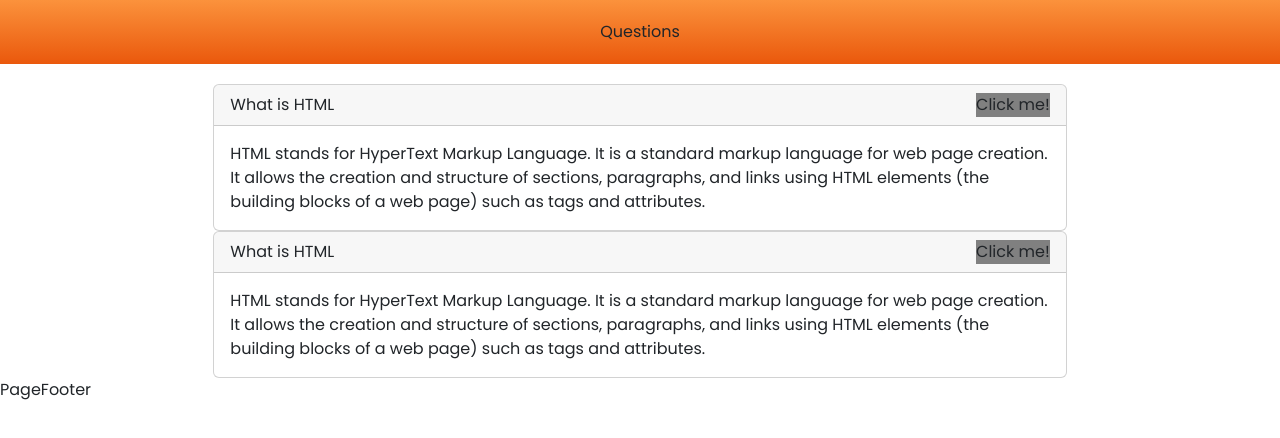
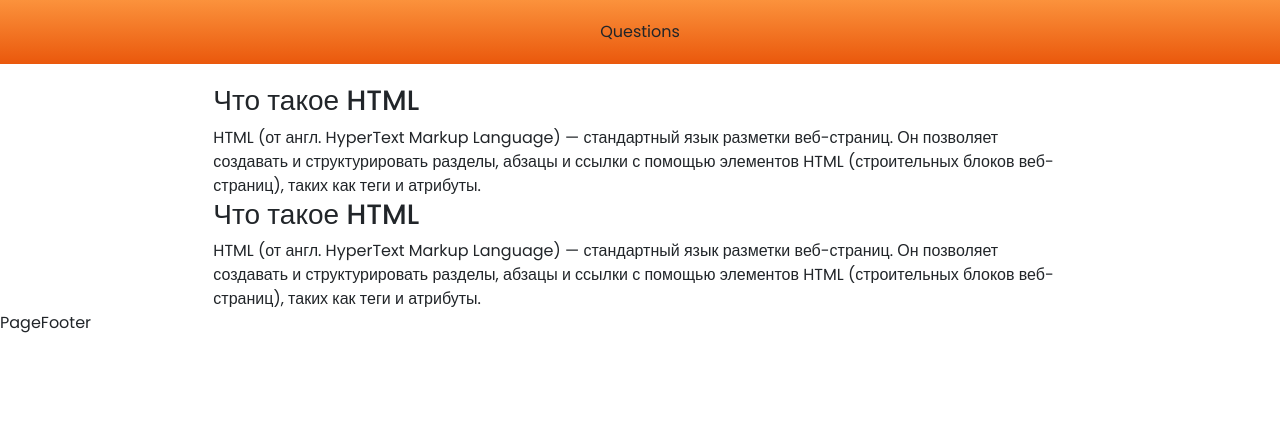
Before and after one commit to yunusahmadov/InterviewProject, a React (Vite) app: page /htmlpage in a window 1280 px wide. Shown: the top 438 px of the page. Built offline with nearby package versions, Linux system fonts and the light colour scheme.

Commit message:
combined json and translator

```diff
--- /dev/null
+++ b/public/locales/en.json
@@ -0,0 +1,4 @@
+{
+    "What is HTML": "What is HTML",
+    "HTML stands for HyperText Markup Language. It is a standard markup language for web page creation. It allows the creation and structure of sections, paragraphs, and links using HTML elements (the building blocks of a web page) such as tags and attributes. ": "HTML stands for HyperText Markup Language. It is a standard markup language for web page creation. It allows the creation and structure of sections, paragraphs, and links using HTML elements (the building blocks of a web page) such as tags and attributes."
+  }
--- /dev/null
+++ b/public/locales/ru.json
@@ -0,0 +1,4 @@
+{
+    "What is HTML": "Что такое HTML",
+    "HTML stands for HyperText Markup Language. It is a standard markup language for web page creation. It allows the creation and structure of sections, paragraphs, and links using HTML elements (the building blocks of a web page) such as tags and attributes. ": "HTML (от англ. HyperText Markup Language) — стандартный язык разметки веб-страниц. Он позволяет создавать и структурировать разделы, абзацы и ссылки с помощью элементов HTML (строительных блоков веб-страниц), таких как теги и атрибуты."
+  }
--- a/src/components/FirstSection.jsx
+++ b/src/components/FirstSection.jsx
@@ -1,11 +1,12 @@
-import React from 'react';
+import React, { useEffect } from 'react';
 import { useTranslation } from 'react-i18next';
 
 import { Link, useLocation, useParams } from 'react-router-dom'
 const FirstSection = ({ endpoint: { items }, changeLanguage }) => {
   const { t } = useTranslation();
   const location = useLocation();
-  console.log(location.pathname);
+
+
 
   return (
     <section className='w-full'>
@@ -24,8 +25,8 @@ const FirstSection = ({ endpoint: { items }, changeLanguage }) => {
               </div>
               <p className='text-xl text-slate-900 break-words max-w-full py-5 '>{t("freq")}</p>
 
-              <Link to={`/${item.link}`}>
-              <button className={`button-theme ${item.btnColor} ${item.btnShadow}`}>
+              <Link target="_blank" to={`/${item.link}`}>
+              <button   className={`button-theme ${item.btnColor} ${item.btnShadow}`}>
               {t("start")}
               </button>
               </Link>
--- a/src/components/Header.jsx
+++ b/src/components/Header.jsx
@@ -1,4 +1,4 @@
-import React, { useState } from 'react';
+import React, { useEffect, useState } from 'react';
 import { useTranslation } from 'react-i18next';
 import InputLabel from '@mui/material/InputLabel';
 import MenuItem from '@mui/material/MenuItem';
@@ -9,6 +9,10 @@ import Select from '@mui/material/Select';
 const Header = ({ changeLanguage }) => {
   const { t } = useTranslation();
   const [lang,setLang]=useState('ru')
+
+  useEffect(() => {
+    setLang('ru')
+  }, [])
   function test(lang) {
     if (lang === 'ru') {
       changeLanguage('ru')
--- a/src/components/Pages/PageElems/PageMain.jsx
+++ b/src/components/Pages/PageElems/PageMain.jsx
@@ -3,13 +3,28 @@ import Accordion from 'react-bootstrap/Accordion';
 import Card from 'react-bootstrap/Card';
 import AccordionElement from './AccordionElement';
 import '../../../index.css';
+import i18next from 'i18next';
+import enTranslation from '../../../../public/locales/en.json';
+import ruTranslation from '../../../../public/locales/ru.json';
+import { htmlQuestions } from '../../../data/data';
 
 function PageMain({ test:{questions}} ) {
   console.log(questions.title);
+  i18next.init({
+    lng: 'ru', // выберите язык, который будет использоваться по умолчанию
+    resources: {
+      en: {
+        translation: enTranslation, // объект с переводами для английского языка
+      },
+      ru: {
+        translation: ruTranslation, // объект с переводами для русского языка
+      },
+    },
+  });
   return (
     <div className="w-full h-auto">
       <div className="main-page ">
-        {
+        {/* {
           questions.map((item,index)=>{
             return(
               <div key={index}>
@@ -27,7 +42,16 @@ function PageMain({ test:{questions}} ) {
               </div>
             )
           })
+        } */
+        htmlQuestions.questions.map((question) => (
+          <div key={question.title}>
+            <h3>{i18next.t(question.title)}</h3>
+            <p>{i18next.t(question.answer)}</p>
+          </div>
+        ))
         }
+
+
       </div>
     </div>
   );
```
Also changed, not shown: public/locales/en/translation.json (line endings or trailing spaces).
